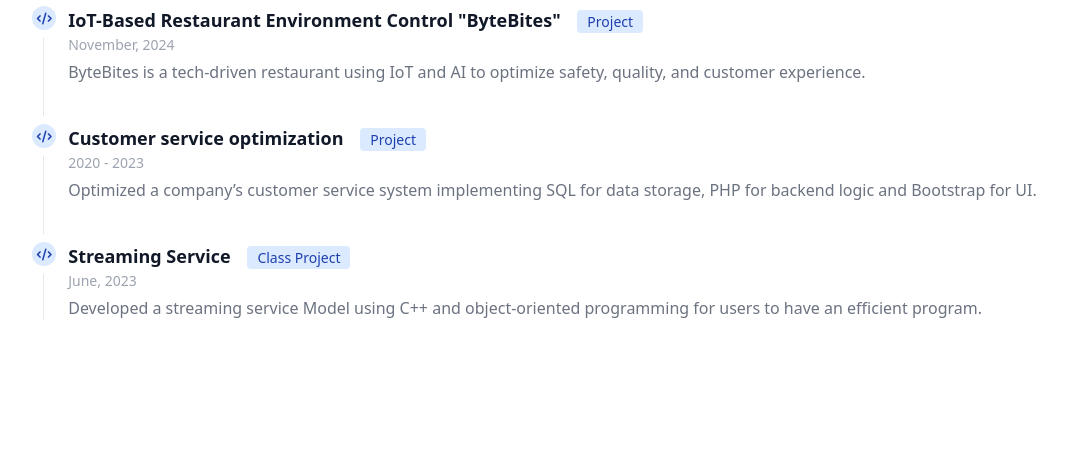
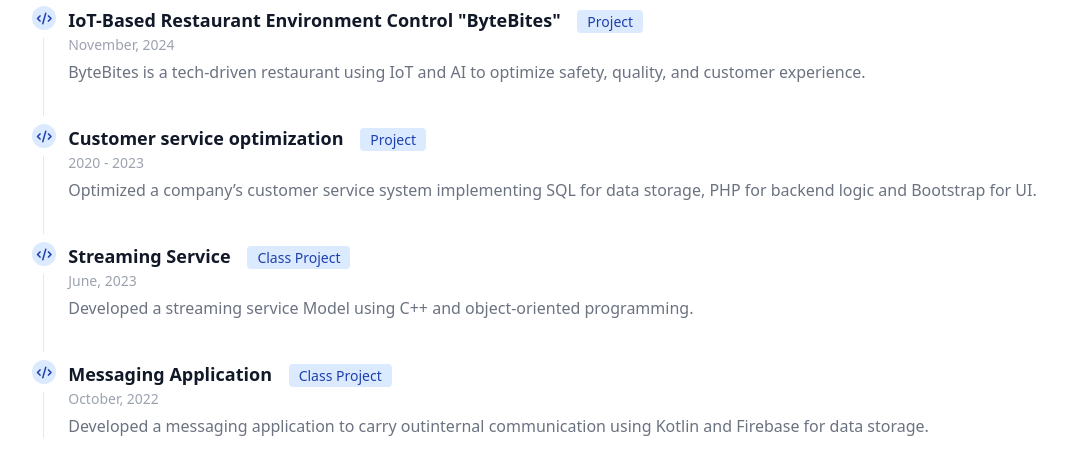
Before and after one commit to Bryan-Meza/portfolio, a website: page index.html in a window 1280 px wide. Shown: the part 1542-2016 px from the top of the page, without its empty margins (100-1167 px from the left). Before the commit the page ends 1926 px from the top, so only its background shows below. Drawn offline with Linux system fonts and the light colour scheme.

Commit message:
Update Projects

```diff
--- a/index.html
+++ b/index.html
@@ -318,7 +318,7 @@
             data storage, PHP for backend logic and Bootstrap for UI.
           </p>
         </li>
-        <li class="ms-6">
+        <li class="mb-10 ms-6">
           <span
             class="absolute flex items-center justify-center w-6 h-6 bg-blue-100 rounded-full -start-3 ring-8 ring-white dark:ring-gray-900 dark:bg-blue-900"
           >
@@ -339,7 +339,31 @@
           >
           <p class="text-base font-normal text-gray-500 dark:text-gray-400">
             Developed a streaming service Model using C++ and object-oriented
-            programming for users to have an efficient program.
+            programming.
+          </p>
+        </li>
+        <li class="ms-6">
+          <span
+            class="absolute flex items-center justify-center w-6 h-6 bg-blue-100 rounded-full -start-3 ring-8 ring-white dark:ring-gray-900 dark:bg-blue-900"
+          >
+            <i
+              class="fa-solid fa-code fa-xs text-blue-800 dark:text-blue-300"
+            ></i>
+          </span>
+          <h3 class="mb-1 text-lg font-semibold text-gray-900 dark:text-white">
+            Messaging Application
+            <span
+              class="bg-blue-100 text-blue-800 text-sm font-medium me-2 px-2.5 py-0.5 rounded dark:bg-white-900 dark:text-black-300 ms-3"
+              >Class Project</span
+            >
+          </h3>
+          <time
+            class="block mb-2 text-sm font-normal leading-none text-gray-400 dark:text-gray-500"
+            >October, 2022</time
+          >
+          <p class="text-base font-normal text-gray-500 dark:text-gray-400">
+            Developed a messaging application to carry outinternal communication
+            using Kotlin and Firebase for data storage.
           </p>
         </li>
       </ol>
```
